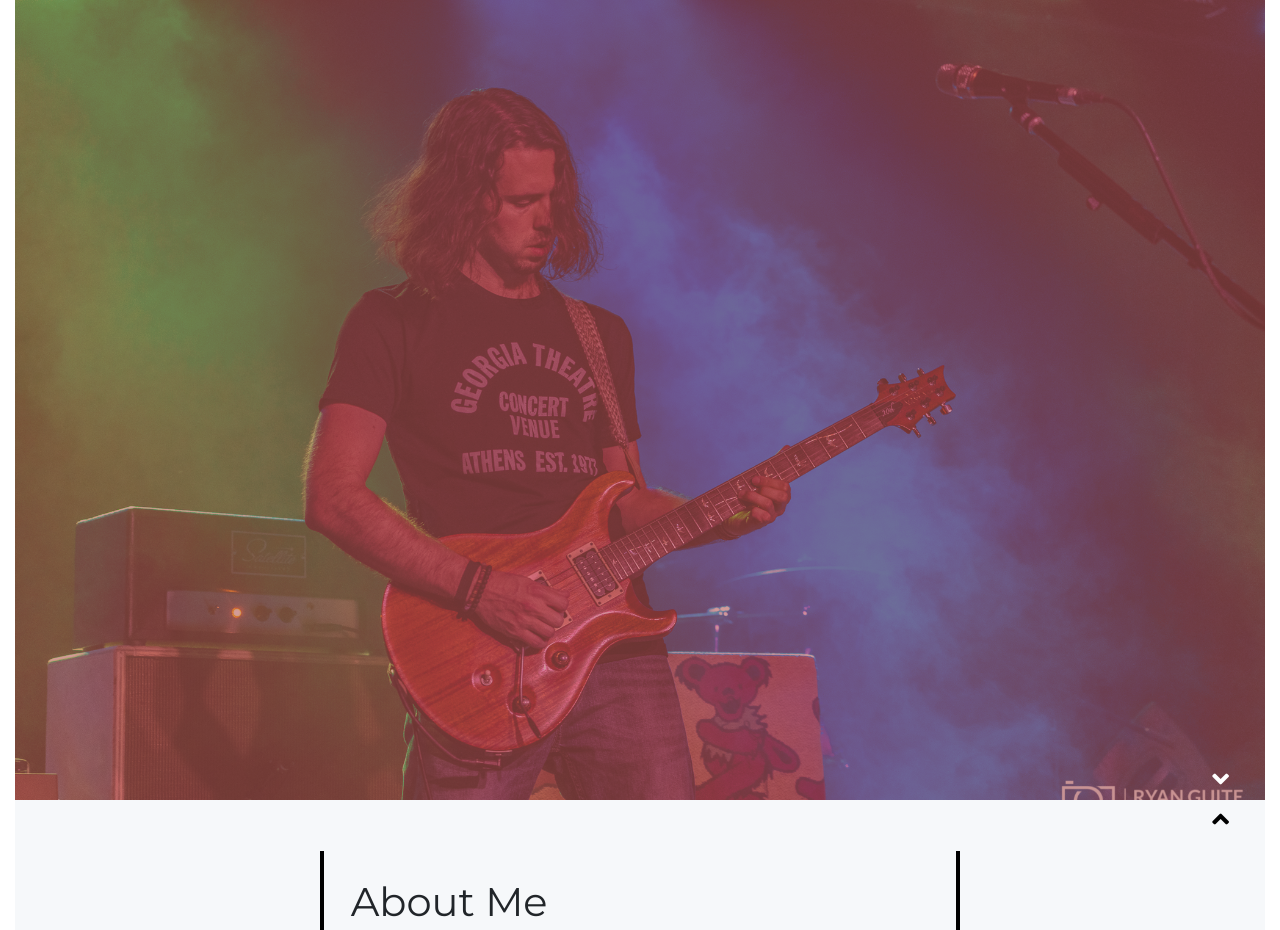
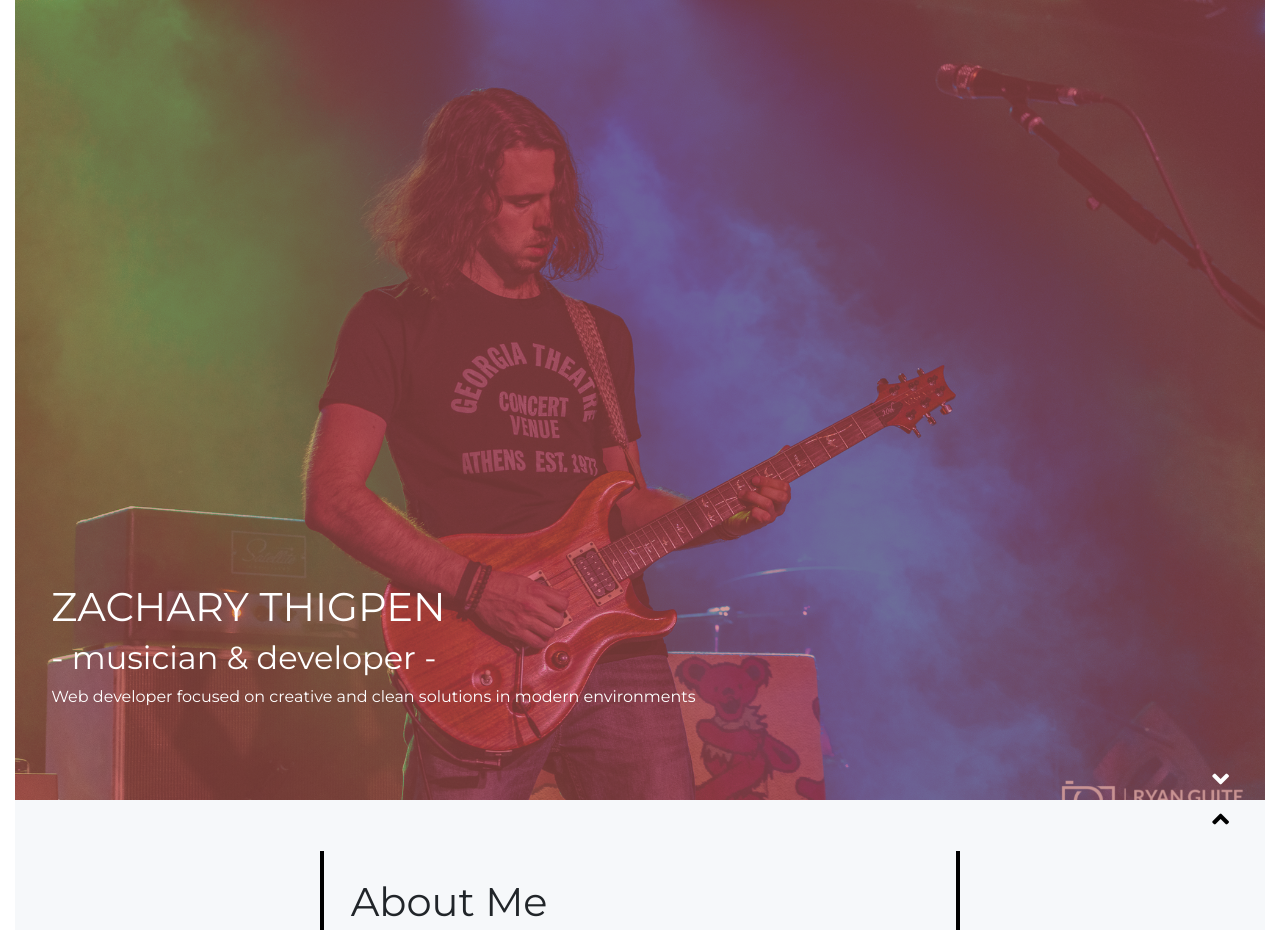
Before and after one commit to Fluffhead88/thigpen-portfolio, a Django app: page / in a window 1280 px wide. Shown: the top 930 px of the page. Run offline with Django 3.2, Linux system fonts and the light colour scheme; some libraries are stand-ins or nearby versions.

Commit message:
moved text on top display up

```diff
--- a/static/css/main.css
+++ b/static/css/main.css
@@ -29,7 +29,7 @@ section {
 
 .content {
   position: absolute;
-  bottom: -23%;
+  bottom: 13%;
   left: 4%;
   z-index: 3;
 }
```
